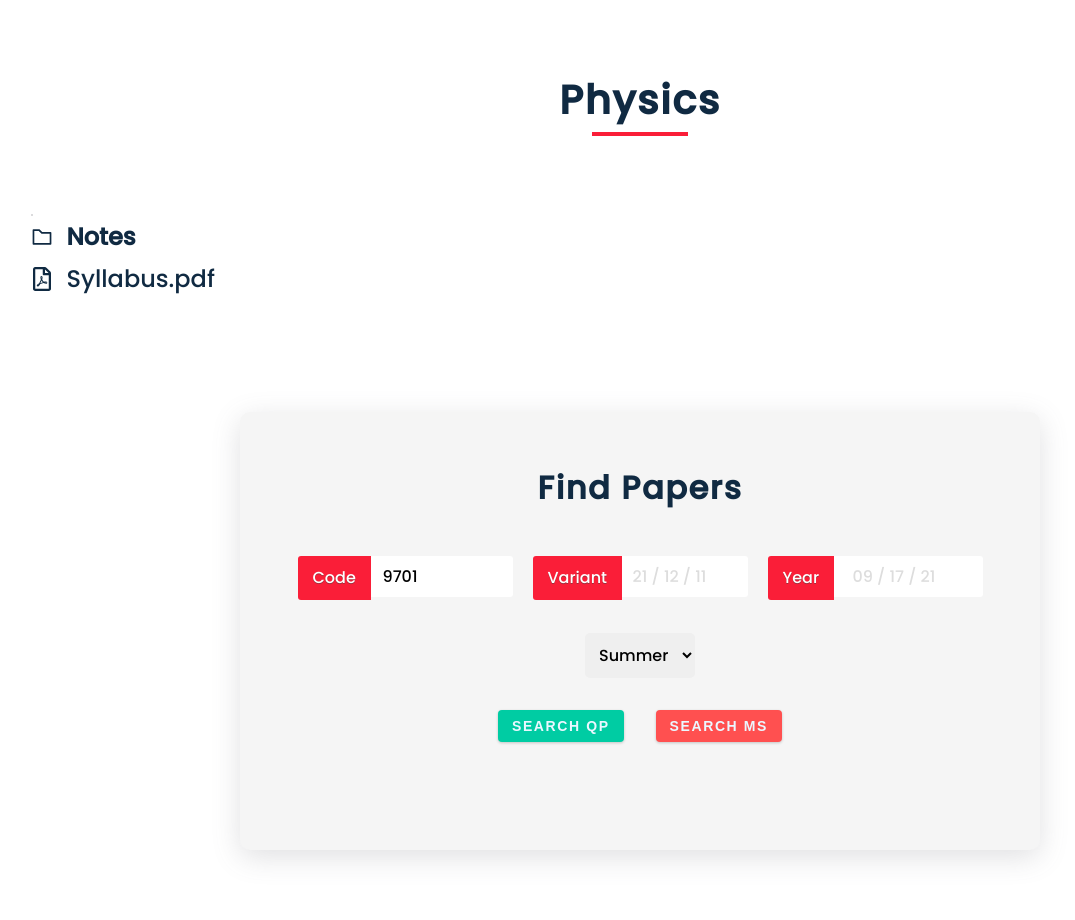
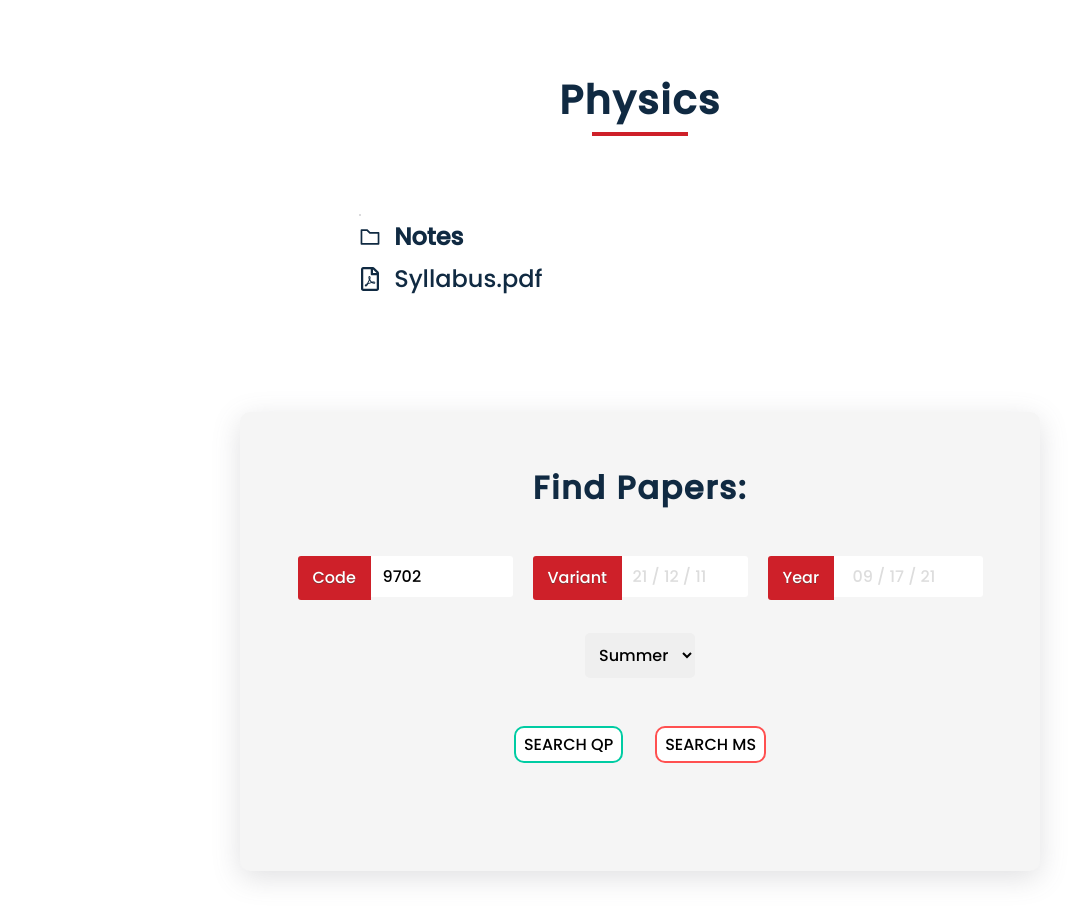
Before and after one commit to LibanWasTaken/alevels, a React (Create React App) app: page /physics in a window 1280 px wide. Shown: the top 920 px of the page, without its empty margins (0-1075 px from the left). Built offline with nearby package versions, Linux system fonts and the light colour scheme.

Commit message:
searching papers complete

```diff
--- a/src/pages/HomePage.js
+++ b/src/pages/HomePage.js
@@ -6,30 +6,30 @@ const HomePage = () => {
   return (
     <Wrapper>
       <ul>
-        <li class="physicsTab">
+        <li className="physicsTab">
           <a href="/physics">
             <h3>Physics</h3>
             <p>Paper 1 &amp; 2, P3 is easy.</p>
-            <i class="fa fa-github">
+            <i className="fa fa-github">
               <FaRocket />
             </i>
           </a>
         </li>
-        <li class="chemistryTab">
+        <li className="chemistryTab">
           <a href="/chemistry">
             <h3>Chemistry</h3>
             <p>I have no idea why tf would you pick this.</p>
-            <i class="fa fa-github">
+            <i className="fa fa-github">
               <FaFlask />
             </i>
           </a>
         </li>
 
-        <li class="mathsTab">
+        <li className="mathsTab">
           <a href="/maths">
             <h3>Maths</h3>
             <p>Pure Mathematics 1 &amp; 3, Mechanics and Statistics</p>
-            <i class="fa fa-dribbble">
+            <i className="fa fa-dribbble">
               <FaCalculator />
             </i>
           </a>
--- a/src/pages/chemPage.js
+++ b/src/pages/chemPage.js
@@ -1,7 +1,7 @@
 import React from "react";
 import Tree from "./../components/Tree/Tree";
 import { Wrapper } from "./subjectSyles";
-import Yearly from "./paperTest";
+import Yearly from "./paperSearch";
 
 export default function App() {
   function file(fileName, fileUrl = "#") {
@@ -11,6 +11,7 @@ export default function App() {
       </a>
     );
   }
+  const subjectCode = 9701;
   function records(fileName, fileUrl, password) {
     return (
       <div className="link">
@@ -156,7 +157,7 @@ export default function App() {
           </Tree>
         </div>
       </div>
-      <Yearly />
+      <Yearly data={subjectCode} />
     </Wrapper>
   );
 }
--- a/src/pages/mathsPage.js
+++ b/src/pages/mathsPage.js
@@ -1,7 +1,7 @@
 import React from "react";
 import { Wrapper } from "./subjectSyles";
 import Tree from "./../components/Tree/Tree";
-import Yearly from "./paperTest";
+import Yearly from "./paperSearch";
 
 export default function App() {
   function file(fileName, fileUrl) {
@@ -11,6 +11,8 @@ export default function App() {
       </a>
     );
   }
+
+  const subjectCode = 9709;
 
   return (
     <Wrapper color={"#55acee"}>
@@ -80,7 +82,7 @@ export default function App() {
           </Tree>
         </div>
       </div>
-      <Yearly />
+      <Yearly data={subjectCode} />
     </Wrapper>
   );
 }
--- a/src/pages/paperTest.js
+++ b/src/pages/paperSearch.js
@@ -1,17 +1,23 @@
 import React, { useState } from "react";
 import styled from "styled-components";
 
-const Yearly = (customSbjCode) => {
-  const [sbjCode, setSbjCode] = useState(`${customSbjCode}`);
+const Yearly = (props) => {
+  const [sbjCode, setSbjCode] = useState("9701");
   const [variant, setVariant] = useState("");
   const [year, setYear] = useState("");
   const [text, setText] = useState("");
   const [text2, setText2] = useState("");
-  const [batch, setBatch] = useState("s");
   function getBatch() {
     var par = document.getElementsByName("batches")[0];
     var index = par.selectedIndex;
-    return par.options[index].text;
+    var b = par.options[index].text;
+    if (b === "Summer" || !b) {
+      return "s";
+    } else if (b === "Winter") {
+      return "w";
+    } else if (b === "March") {
+      return "m";
+    }
   }
 
   const list = {
@@ -100,7 +106,9 @@ const Yearly = (customSbjCode) => {
   };
 
   function openLink(type) {
-    if (sbjCode === "" || !(sbjCode in list)) {
+    if (!sbjCode) {
+      setSbjCode("9702");
+    } else if (!(sbjCode in list)) {
       setText("Subject code doesn't exist");
     } else if (variant === "") {
       setText("variant empty");
@@ -109,43 +117,31 @@ const Yearly = (customSbjCode) => {
     } else {
       setText("Loading...");
       setText2("(or not I dont know..)");
-
-      if (getBatch() === "Summer") {
-        setBatch("s");
-      } else if (getBatch() === "Winter") {
-        setBatch("w");
-      } else if (getBatch() === "March") {
-        setBatch("m");
-      }
       const url = `https://papers.gceguide.com/A%20Levels/${list[
         parseInt(sbjCode)
       ].replaceAll(
         " ",
         "%20"
-      )}/20${year}/${sbjCode}_${batch}${year}_${type}_${variant}.pdf`;
-
+      )}/20${year}/${sbjCode}_${getBatch()}${year}_${type}_${variant}.pdf`;
       window.open(url);
-
-      console.log(getBatch());
     }
   }
   return (
-    <Wrapper className="page-100">
+    <Wrapper>
       <section>
         <div className="app">
           <div className="row">
-            <h1>Find Papers</h1>
+            <h1>Find Papers:</h1>
             <span>
               <input
                 className="basic-slide"
                 id="sbjCode"
-                // value={"9701"}
                 onChange={(e) => setSbjCode(e.target.value)}
                 type="number"
                 placeholder="9702 / 9691"
                 min="9000"
                 max="9999"
-                defaultValue={"9701"}
+                defaultValue={props.data}
               />
               <label htmlFor="sbjCode">Code</label>
             </span>
@@ -183,14 +179,14 @@ const Yearly = (customSbjCode) => {
             <div className="buttons">
               <button
                 type="submit"
-                className="btn qpBtn"
+                className=" qpBtn"
                 onClick={() => openLink("qp")}
               >
                 search qp
               </button>
               <button
                 type="submit"
-                className="btn msBtn"
+                className=" msBtn"
                 onClick={() => openLink("ms")}
               >
                 search ms
@@ -220,15 +216,38 @@ const Wrapper = styled.main`
   h4 {
     margin-top: 2rem;
   }
-  .btn {
+  button {
     margin: 1rem;
-    font-weight: bold;
+    margin-top: 2rem;
+    text-transform: uppercase;
+    font-family: Poppins;
+    font-size: 1rem;
+    border: none;
+    outline: none;
+    padding: 0.25rem 0.5rem;
+    border-radius: 10px;
+    cursor: pointer;
   }
+
   .qpBtn {
+    background-color: white;
+    /* color: #00cca3; */
+    border: 2px #00cca3 solid;
+  }
+  .qpBtn:hover {
     background-color: #00cca3;
+    color: white;
+    transition: 0.25s;
   }
   .msBtn {
+    background-color: white;
+    /* color: #ff5050; */
+    border: 2px #ff5050 solid;
+  }
+  .msBtn:hover {
     background-color: #ff5050;
+    color: white;
+    transition: 0.25s;
   }
 
   #batches {
--- a/src/pages/phyPage.js
+++ b/src/pages/phyPage.js
@@ -1,7 +1,7 @@
 import React from "react";
 import { Wrapper } from "./subjectSyles";
 import Tree from "./../components/Tree/Tree";
-import Yearly from "./paperTest";
+import Yearly from "./paperSearch";
 
 export default function App() {
   function file(fileName, fileUrl) {
@@ -11,9 +11,10 @@ export default function App() {
       </a>
     );
   }
+  const subjectCode = 9702;
 
   return (
-    <Wrapper color={"#fa1e38"}>
+    <Wrapper color={"#ce2029"}>
       <div className="App">
         <div className="title">
           <h2>Physics</h2>
@@ -94,7 +95,7 @@ export default function App() {
           </Tree>
         </div>
       </div>
-      <Yearly />
+      <Yearly data={subjectCode} />
     </Wrapper>
   );
 }
--- a/src/pages/subjectSyles.js
+++ b/src/pages/subjectSyles.js
@@ -3,7 +3,8 @@ import styled from "styled-components";
 export const Wrapper = styled.main`
   --color: ${(props) => props.color};
 
-  /* display: flex; */
+  display: flex;
+  flex-direction: column;
   justify-content: center;
   align-items: center;
   margin-bottom: 5rem;
@@ -18,7 +19,7 @@ export const Wrapper = styled.main`
     white-space: nowrap;
   }
   .link:hover {
-    transition: 0.25s;
+    transition: 0.15s;
     color: var(--color, black);
   }
   .App {
```
Also changed, not shown: src/pages/index.js (+1 -6 lines).
